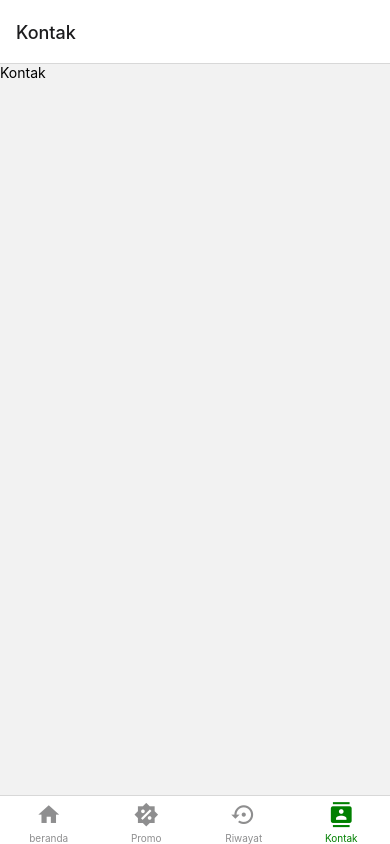
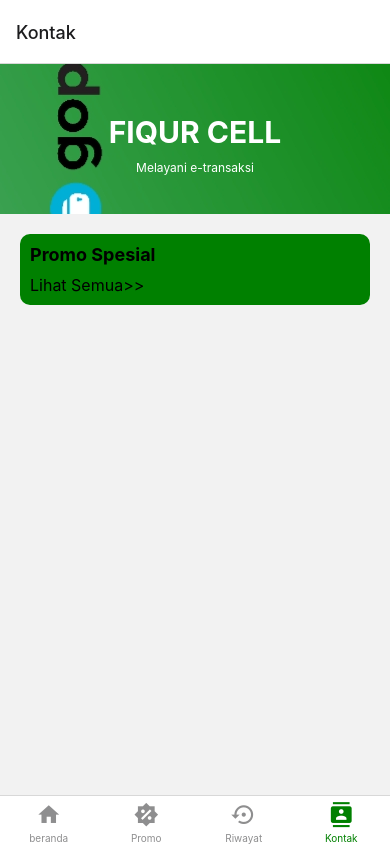
Before and after one commit to Taufiqurrohman58/Project-UTS-By-Taufiq, a React Native app: screen /Kontak in a window 390 px wide. Built offline with nearby package versions, Linux system fonts and the light colour scheme.

Commit message:
menambahkan fitur button promo di beranda

```diff
--- a/src/screens/Beranda.jsx
+++ b/src/screens/Beranda.jsx
@@ -8,6 +8,15 @@ const Beranda = ({navigation}) => {
         <Text style={styles.isitext1}>FIQUR CELL</Text>
         <Text style={styles.isitext2}>Melayani e-transaksi</Text>
       </ImageBackground>
+      <View style={styles.container}>
+      <View
+        style={styles.btnpromo}>
+        <Text style={styles.btnTitle2}>Promo Spesial</Text>
+        <TouchableOpacity onPress={() => navigation.navigate('Promo')}>
+        <Text style={styles.btnContent2}>Lihat Semua>></Text>
+        </TouchableOpacity>
+      </View>
+      </View>
 
     </View>
   );
@@ -36,4 +45,26 @@ const styles = StyleSheet.create({
     fontSize: 12,
     textAlign: 'center',
   },
+
+  container: {
+    padding: 20,
+  },
+
+  btnpromo: {
+    backgroundColor: 'green',
+    padding: 10,
+
+    borderRadius: 10,
+    marginBottom: 20,
+  },
+
+  btnTitle2: {
+    fontSize: 18,
+    fontWeight: 'bold',
+    marginBottom: 10,
+  },
+  btnContent2: {
+    fontSize: 16,
+  },
+
 });
--- a/src/screens/Kontak.jsx
+++ b/src/screens/Kontak.jsx
@@ -1,14 +1,102 @@
-import {StyleSheet, Text, View} from 'react-native';
+import {StyleSheet, Text, View, FlatList, TouchableOpacity, ImageBackground, Image} from 'react-native';
 import React from 'react';
+// import IconMenu from '../components/IconMenu';
 
-const Kontak = () => {
+// const Data = [
+//   {id: 1, label: 'Dana'},
+//   {id: 2, label: 'Top Up ML'},
+//   {id: 3, label: 'XL'},
+//   {id: 4, label: '3'},
+// ];
+// const Data1 = [
+//   {id: 1, label: 'Dana'},
+//   {id: 2, label: 'Top Up ML'},
+//   {id: 3, label: 'XL'},
+//   {id: 4, label: 'token listrik'},
+// ];
+
+const Beranda = ({navigation}) => {
   return (
     <View>
-      <Text>Kontak</Text>
+      <ImageBackground source={require('../assets/logo.jpg')} style={styles.card}>
+        {/* <Image source={require('../assets/taufiq.jpg')} style={styles.cardImage} /> */}
+
+        <Text style={styles.cardTitle}>FIQUR CELL</Text>
+        <Text style={styles.cardContent}>Melayani e-transaksi</Text>
+      </ImageBackground>
+      <View style={styles.container}>
+      <View
+        style={styles.card2}>
+        <Text style={styles.cardTitle2}>Promo Spesial</Text>
+        <TouchableOpacity onPress={() => navigation.navigate('Promo')}>
+        <Text style={styles.cardContent2}>Lihat Semua>></Text>
+        </TouchableOpacity>
+      </View>
+
+      {/* <FlatList
+        data={Data}
+        renderItem={({item}) => <IconMenu label={item.label} />}
+        horizontal={true}
+      />
+      <FlatList
+        data={Data1}
+        renderItem={({item}) => <IconMenu label={item.label} />}
+        horizontal={true}
+      />
+      <FlatList
+        data={Data1}
+        renderItem={({item}) => <IconMenu label={item.label} />}
+        horizontal={true}
+      /> */}
+      </View>
     </View>
   );
 };
 
-export default Kontak;
+export default Beranda;
 
-const styles = StyleSheet.create({});
+const styles = StyleSheet.create({
+  container: {
+
+    padding: 20,
+  },
+  card: {
+    backgroundColor: 'green',
+    padding: 20,
+    height: 150,
+
+    borderRadius: 10,
+    // marginBottom: 20,
+  },
+
+  cardTitle: {
+    color:'white',
+    fontSize: 30,
+    fontWeight: 'bold',
+    marginBottom: 10,
+    marginTop:30,
+    textAlign: 'center',
+  },
+  cardContent: {
+    color:'white',
+    fontSize: 12,
+    textAlign: 'center',
+  },
+
+  card2: {
+    backgroundColor: 'green',
+    padding: 10,
+
+    borderRadius: 10,
+    marginBottom: 20,
+  },
+
+  cardTitle2: {
+    fontSize: 18,
+    fontWeight: 'bold',
+    marginBottom: 10,
+  },
+  cardContent2: {
+    fontSize: 16,
+  },
+});
```
